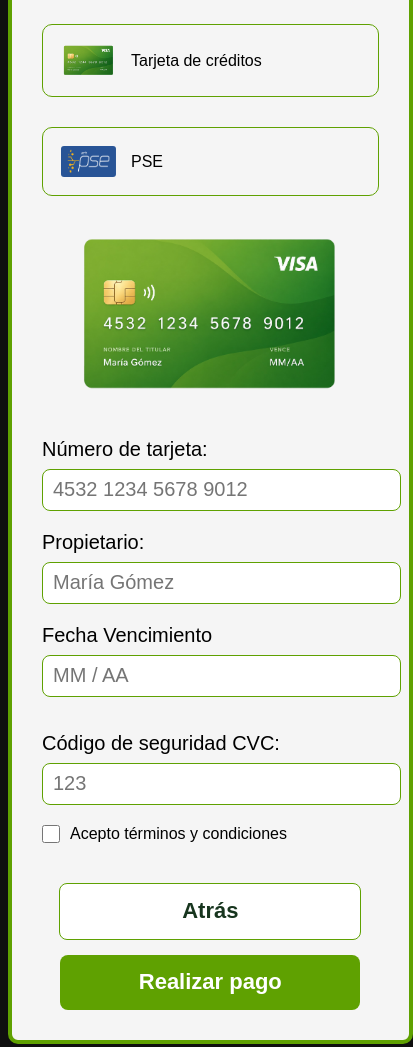
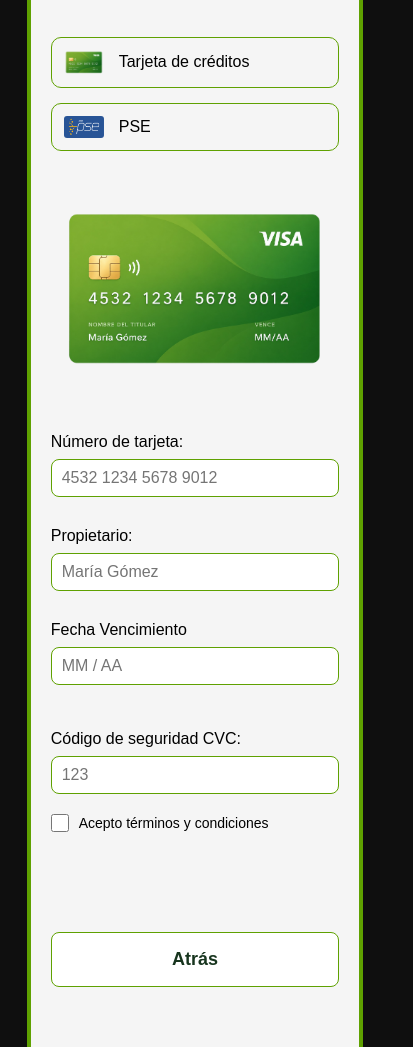
Before and after one commit to alvismariana1808-beep/confiteria-digital-adso, a website: page pages/metodos.html in a window 390 px wide. Shown: the part 170-1217 px from the top of the page, 413 px wide, since content can reach past the window. Drawn offline with Linux system fonts and the light colour scheme.

Commit message:
Refactor CSS for improved readability and responsiveness across multiple breakpoints

```diff
--- a/styles/metodos.css
+++ b/styles/metodos.css
@@ -1,9 +1,13 @@
-body{
-    background:#0f0f0f;
-    font-family:Arial, sans-serif;
+body {
+    background: #0f0f0f;
+    font-family: Arial, sans-serif;
 }
 
-.contenedor-pago{
+* {
+    box-sizing: border-box;
+}
+
+.contenedor-pago {
     width: 550px;
     max-width: 90%;
     margin: 20px auto;
@@ -13,145 +17,222 @@ body{
     padding: 30px;
 }
 
-h1{
-    color:#17351E;
-    margin-bottom:10px;
+h1 {
+    color: #17351E;
+    margin-bottom: 10px;
 }
 
-.metodos{
-    display:flex;
-    gap:30px;
-    margin:30px 0;
+.metodos {
+    display: flex;
+    gap: 30px;
+    margin: 30px 0;
 }
 
-.opcion{
-    flex:1;
-    border:1px solid #5FA101;
-    border-radius:10px;
-    padding:18px;
-    display:flex;
-    align-items:center;
-    gap:15px;
-    cursor:pointer;
+.opcion {
+    flex: 1;
+    border: 1px solid #5FA101;
+    border-radius: 10px;
+    padding: 18px;
+    display: flex;
+    align-items: center;
+    gap: 15px;
+    cursor: pointer;
 }
 
-.opcion img{
-    width:55px;
+.opcion img {
+    width: 55px;
     border-radius: 3px;
 }
 
-.tarjeta-preview{
-    text-align:center;
-    margin:30px 0;
+.tarjeta-preview {
+    text-align: center;
+    margin: 30px 0;
 }
 
-.tarjeta-preview img{
-    width:450px;
+.tarjeta-preview img {
+    width: 450px;
 }
 
-label{
-    display:block;
-    margin-top:20px;
-    margin-bottom:8px;
-    font-size:20px;
+label {
+    display: block;
+    margin-top: 20px;
+    margin-bottom: 8px;
+    font-size: 20px;
 }
 
-input{
-    width:100%;
-    height:40px;
-    border:1px solid #5FA101;
-    border-radius:8px;
-    padding:0 10px;
-    font-size:20px;
+input {
+    width: 100%;
+    height: 40px;
+    border: 1px solid #5FA101;
+    border-radius: 8px;
+    padding: 0 10px;
+    font-size: 20px;
 }
 
-.fila-datos{
-    display:flex;
-    gap:30px;
+.fila-datos {
+    display: flex;
+    gap: 30px;
 }
 
-.campo{
-    flex:1;
+.campo {
+    flex: 1;
 }
 
-.terminos{
+.terminos {
     display: flex;
     align-items: center;
     gap: 10px;
     margin-top: 20px;
 }
 
-.terminos input{
+.terminos input {
     width: 18px;
     height: 18px;
     margin: 0;
 }
 
-.terminos label{
+.terminos label {
     margin: 0;
     font-size: 16px;
 }
-.botones{
-    display:flex;
-    justify-content:space-between;
-    margin-top:40px;
+
+.botones {
+    display: flex;
+    justify-content: space-between;
+    margin-top: 40px;
 }
 
 .btn-atras,
-.btn-pagar{
+.btn-pagar {
     width: 260px;
     height: 55px;
-    border-radius:8px;
-    font-size:22px;
-    font-weight:600;
-    text-decoration:none;
-    display:flex;
-    justify-content:center;
-    align-items:center;
+    border-radius: 8px;
+    font-size: 22px;
+    font-weight: 600;
+    text-decoration: none;
+    display: flex;
+    justify-content: center;
+    align-items: center;
 }
 
-.btn-atras{
-    border:1px solid #5FA101;
-    color:#17351E;
-    background:white;
+.btn-atras {
+    border: 1px solid #5FA101;
+    color: #17351E;
+    background: white;
 }
 
-.btn-pagar{
-    background:#5FA101;
-    color:white;
-    border:none;
+.btn-pagar {
+    background: #5FA101;
+    color: white;
+    border: none;
 }
 
-@media (max-width: 768px) {
+@media (max-width: 1024px) {
 
-    .body{
-        padding: auto;
+    .contenedor-pago {
+        width: 80%;
+        padding: 50px;
+        margin: 40px auto;
     }
 
-    .metodos{
-        flex-direction: column;
+    .tarjeta-preview{
+        margin: 50px 0;
     }
 
-    .fila-datos{
+    .tarjeta-preview img {
+        width: 350px;
+        max-width: 100%;
+    }
+
+    .metodos {
+        gap: 15px;
+        margin: 40px 0;
+    }
+
+    .opcion {
+        padding: 15px;
+    }
+
+    .opcion img {
+        width: 45px;
+    }
+
+    label {
+        font-size: 18px;
+        margin-top: 30px;
+    }
+
+    input {
+        font-size: 18px;
+    }
+
+    .btn-atras,
+    .btn-pagar {
+        width: 330px;
+        font-size: 20px;
+        margin-top: 60px;
+    }
+
+}
+
+@media (max-width: 767px) {
+
+    .contenedor-pago {
+        width: 90%;
+        padding: 20px;
+    }
+
+    h1 {
+        font-size: 28px;
+        text-align: center;
+    }
+
+    .metodos {
         flex-direction: column;
         gap: 15px;
     }
 
-    .botones{
+    .opcion {
+        padding: 12px;
+    }
+
+    .opcion img {
+        width: 40px;
+    }
+
+    .tarjeta-preview img {
+        width: 100%;
+        max-width: 280px;
+    }
+
+    label {
+        font-size: 16px;
+    }
+
+    input {
+        height: 38px;
+        font-size: 16px;
+    }
+
+    .fila-datos {
         flex-direction: column;
         gap: 15px;
+    }
+
+    .terminos label {
+        font-size: 14px;
+    }
+
+    .botones {
+        flex-direction: column;
         align-items: center;
+        gap: 15px;
     }
 
     .btn-atras,
-    .btn-pagar{
+    .btn-pagar {
         width: 100%;
-        max-width: 300px;
-    }
-
-    .tarjeta-preview img{
-        width: 280px;
-        max-width: 100%;
+        font-size: 18px;
     }
 
 }
```
